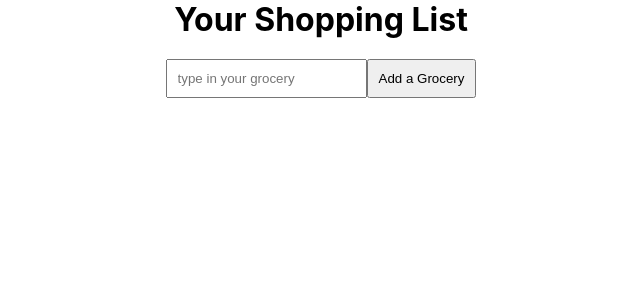
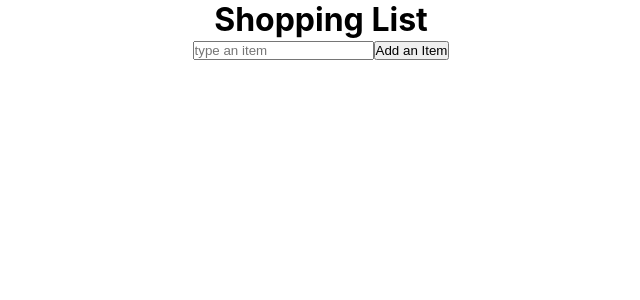
Before and after one commit to mikemangas/todoapp-react-exercise, a React (Create React App) app: page / in a window 1280 px wide. Shown: the top 300 px of the page, without its empty margins (319-959 px from the left). Built offline with nearby package versions, Linux system fonts and the light colour scheme.

Commit message:
add basic stuff

```diff
--- a/src/App.js
+++ b/src/App.js
@@ -10,89 +10,44 @@ export default function App() {
   );
 }
 
-// main app component
-
-function Main({ name }) {
+function Main() {
   const [state, setState] = useState([]);
 
-  //here we say: clickedproduct (because later, handleclickproduct is beeing passed into the onclick props), is not equal to
-  function handleClickProduct(clickedProduct) {
-    const newProducts = state.filter((produktObject) => {
-      return produktObject.name !== clickedProduct;
-    });
-    setState(newProducts);
-    console.log(newProducts);
-  }
+  function getProducts() {}
 
-  //event onsbumit and get the value of the form.
-  function handleAddGrocerySubmit(event) {
+  function productObject(event) {
     event.preventDefault();
-    //that event target works because, handlegrocerysubmit function is beeing called in the form.
     const form = event.target;
-    const formInput = form.shoppingForm;
-    const inputValue = formInput.value;
+    const formInput = form.input;
+    const formInputValue = formInput.value;
 
-    //concatenate through spread.. the state (which is empty at first, and then then gets the previous status) and the inputvalue - as an array.
-    const newProductItems = [
-      ...state,
+    const productObject = [
       {
-        name: inputValue,
+        ...state,
+        productName: formInputValue,
         isBought: false,
       },
     ];
-
-    //set to new state the productitem.
-    setState(newProductItems);
-    form.reset();
+    console.log(productObject);
+    setState(productObject);
   }
 
-  function handleClickIsBought(productName) {
-    const newProductsIsBought = state.map((productObject) => {
-      if (productObject.name === productName) {
-        return {
-          ...productObject,
-          isBought: !productObject.isBought,
-        };
-      }
-      return productObject;
-    });
-
-    setState(newProductsIsBought);
-    console.log(newProductsIsBought);
+  function renderShoppingItems() {
+    return (
+      <>
+        <h1>Shopping List</h1>
+        <form onSubmit={productObject}>
+          <input
+            name="input"
+            id="input"
+            type="text"
+            placeholder="type an item"
+          ></input>
+          <button type="submit">Add an Item</button>
+        </form>
+        <ul>{Product}</ul>
+      </>
+    );
   }
-
-  function renderProducts() {
-    //state is here the new state and we are getting the date (single product), through mapping. we return the component "Product" we created and pass it the prop name and the vale.
-    const listItems = state.map((singleProduct, index) => {
-      return (
-        <Product
-          key={index}
-          product={singleProduct}
-          onClickItem={handleClickProduct}
-          onClickIsBought={handleClickIsBought}
-        />
-      );
-    });
-    return listItems;
-  }
-  let headerTitleH1 = "Your Shopping List";
-  return (
-    <div>
-      <h1>{headerTitleH1}</h1>
-      <form onSubmit={handleAddGrocerySubmit} className="headerForm">
-        <input
-          className="headerInput"
-          name="shoppingForm"
-          id="shoppingForm"
-          type="text"
-          required
-          placeholder="type in your grocery"
-        ></input>
-        <button className="headerButton" type="submit">
-          Add a Grocery
-        </button>
-      </form>
-      <ul>{renderProducts()}</ul>
-    </div>
-  );
+  return renderShoppingItems();
 }
--- a/src/product.js
+++ b/src/product.js
@@ -1,29 +1,6 @@
 //product component
-export default function Product({ product, onClickItem, onClickIsBought }) {
-  function handleButtonClick(event) {
-    event.stopPropagation();
-    onClickIsBought(product.name);
-  }
+export default function Product({ product, onClickProduct, onClickButton }) {
+  function productName() {}
 
-  function handleClick() {
-    onClickItem(product.name);
-  }
-
-  let boughtText;
-  let shoppingListItemClass;
-
-  if (product.isBought) {
-    shoppingListItemClass = "listClass--itemRed";
-    boughtText = "Bought";
-  } else {
-    boughtText = "Buy";
-  }
-
-  return (
-    <li className={`listClass ${shoppingListItemClass}`}>
-      <p onClick={handleClick}>X</p>
-      {product.name}
-      <button onClick={handleButtonClick}>{boughtText}</button>
-    </li>
-  );
+  return <li>{product}</li>;
 }
--- a/src/shoppinglist.js
+++ /dev/null
@@ -1,3 +0,0 @@
-export default shoppingList({produkt}) {
-return <li>{produkt}</li>
-}
```
